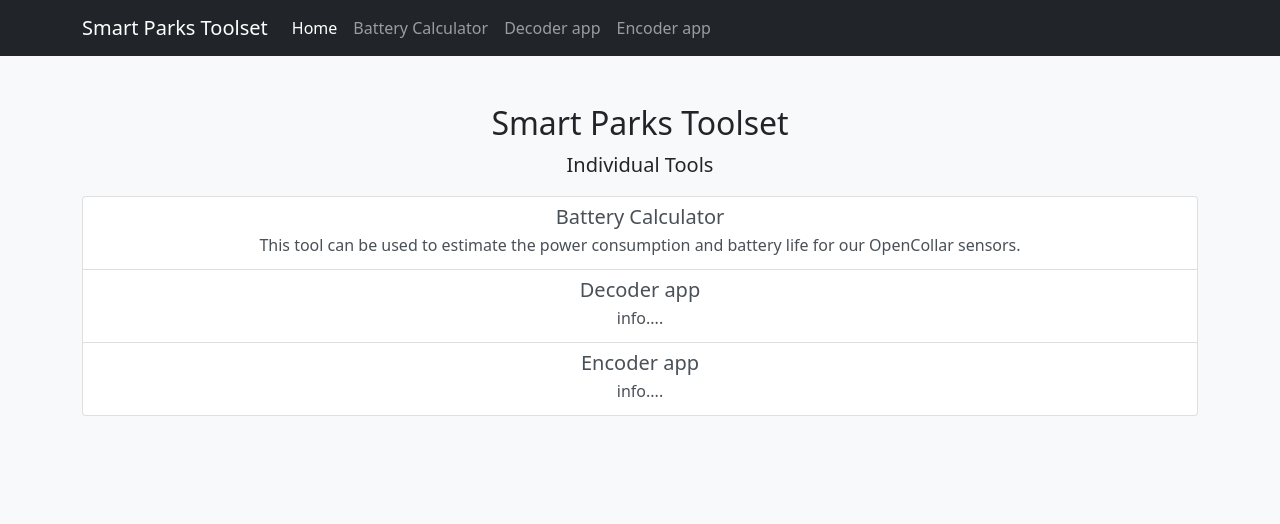
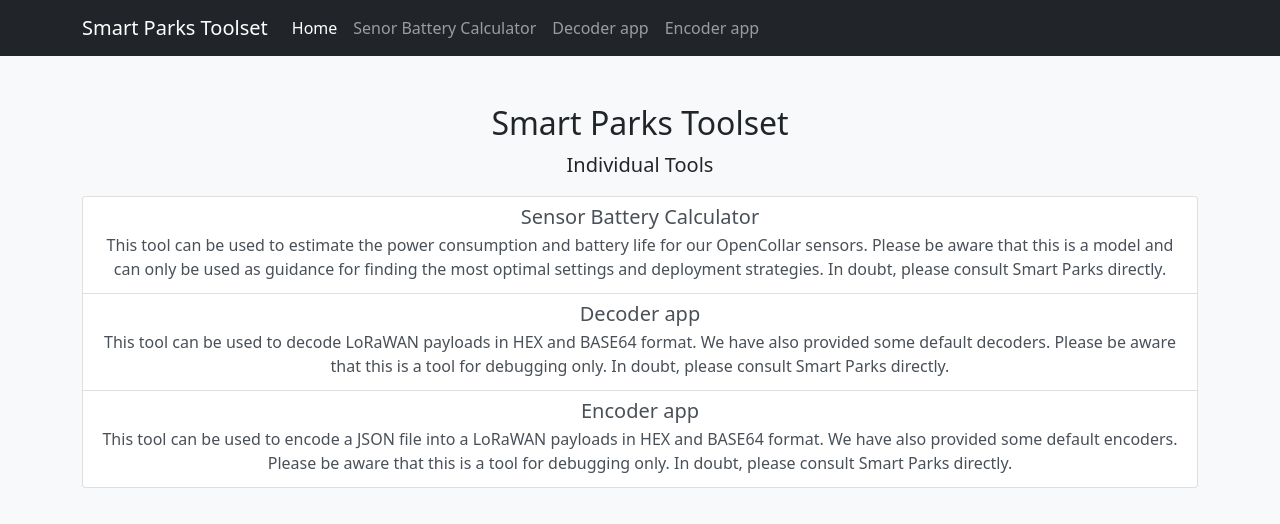
Before and after one commit to SmartParksOrg/smartparks-toolset, a plain HTML site: page index.html in a window 1280 px wide. Drawn offline with Linux system fonts and the light colour scheme.

Commit message:
updated descriptions

```diff
--- a/index.html
+++ b/index.html
@@ -27,7 +27,7 @@
 					<a class="nav-link active" href="/">Home</a>
 				</li>
 				<li class="nav-item">
-					<a class="nav-link" href="/battery-calculator.html">Battery Calculator</a>
+					<a class="nav-link" href="/battery-calculator.html">Senor Battery Calculator</a>
 				</li>
 				<li class="nav-item">
 					<a class="nav-link" href="/decoder-app.html">Decoder app</a>
@@ -51,27 +51,30 @@
 
 				<a href="battery-calculator.html" class="list-group-item list-group-item-action">
 					<div class="d-flex w-100 justify-content-center">
-						<h5 class="mb-1">Battery Calculator</h5>
-<!--						<small class="text-muted">Bootstrap 5.0</small>-->
+						<h5 class="mb-1">Sensor Battery Calculator</h5>
+						<!--						<small class="text-muted">Bootstrap 5.0</small>-->
 					</div>
-					<p class="mb-1">This tool can be used to estimate the power consumption and battery life for our OpenCollar sensors.</p>
+					<p class="mb-1">This tool can be used to estimate the power consumption and battery life for our OpenCollar sensors. Please be aware that this is a model and can only be used as guidance for
+					                finding the most optimal settings and deployment strategies. In doubt, please consult Smart Parks directly.</p>
 					<!--					<small>Done</small>-->
 				</a>
 				<a href="/decoder-app.html" class="list-group-item list-group-item-action">
 					<div class="d-flex w-100 justify-content-center">
 						<h5 class="mb-1">Decoder app</h5>
-<!--						<small class="text-muted">Bootstrap 5.0</small>-->
+						<!--						<small class="text-muted">Bootstrap 5.0</small>-->
 					</div>
-					<p class="mb-1">info....</p>
-<!--					<small class="text-warning">In development</small>-->
+					<p class="mb-1">This tool can be used to decode LoRaWAN payloads in HEX and BASE64 format. We have also provided some default decoders. Please be aware that this is a tool for debugging
+					                only. In doubt, please consult Smart Parks directly.</p>
+					<!--					<small class="text-warning">In development</small>-->
 				</a>
 				<a href="/encoder-app.html" class="list-group-item list-group-item-action">
 					<div class="d-flex w-100 justify-content-center">
 						<h5 class="mb-1">Encoder app</h5>
-<!--						<small class="text-muted">Bootstrap 5.0</small>-->
+						<!--						<small class="text-muted">Bootstrap 5.0</small>-->
 					</div>
-					<p class="mb-1">info....</p>
-<!--					<small class="text-danger">In Backlog</small>-->
+					<p class="mb-1">This tool can be used to encode a JSON file into a LoRaWAN payloads in HEX and BASE64 format. We have also provided some default encoders. Please be aware that this is a tool
+					                for debugging only. In doubt, please consult Smart Parks directly.</p>
+					<!--					<small class="text-danger">In Backlog</small>-->
 				</a>
 			</div>
 		</div>
```
Also changed, not shown: battery-calculator.html (+4 -4 lines), decoder-app.html (+3 -2 lines), encoder-app.html (+3 -2 lines).
